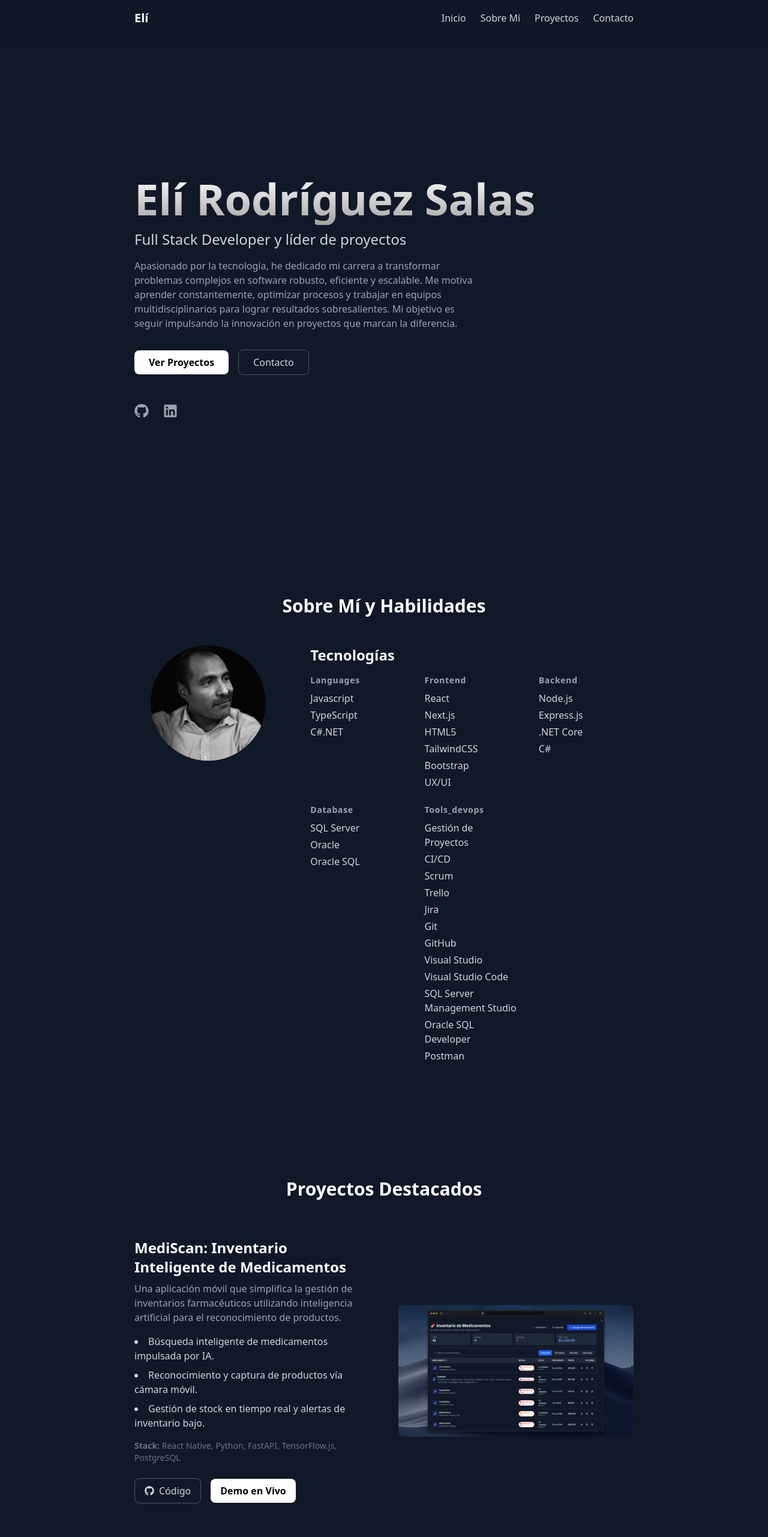
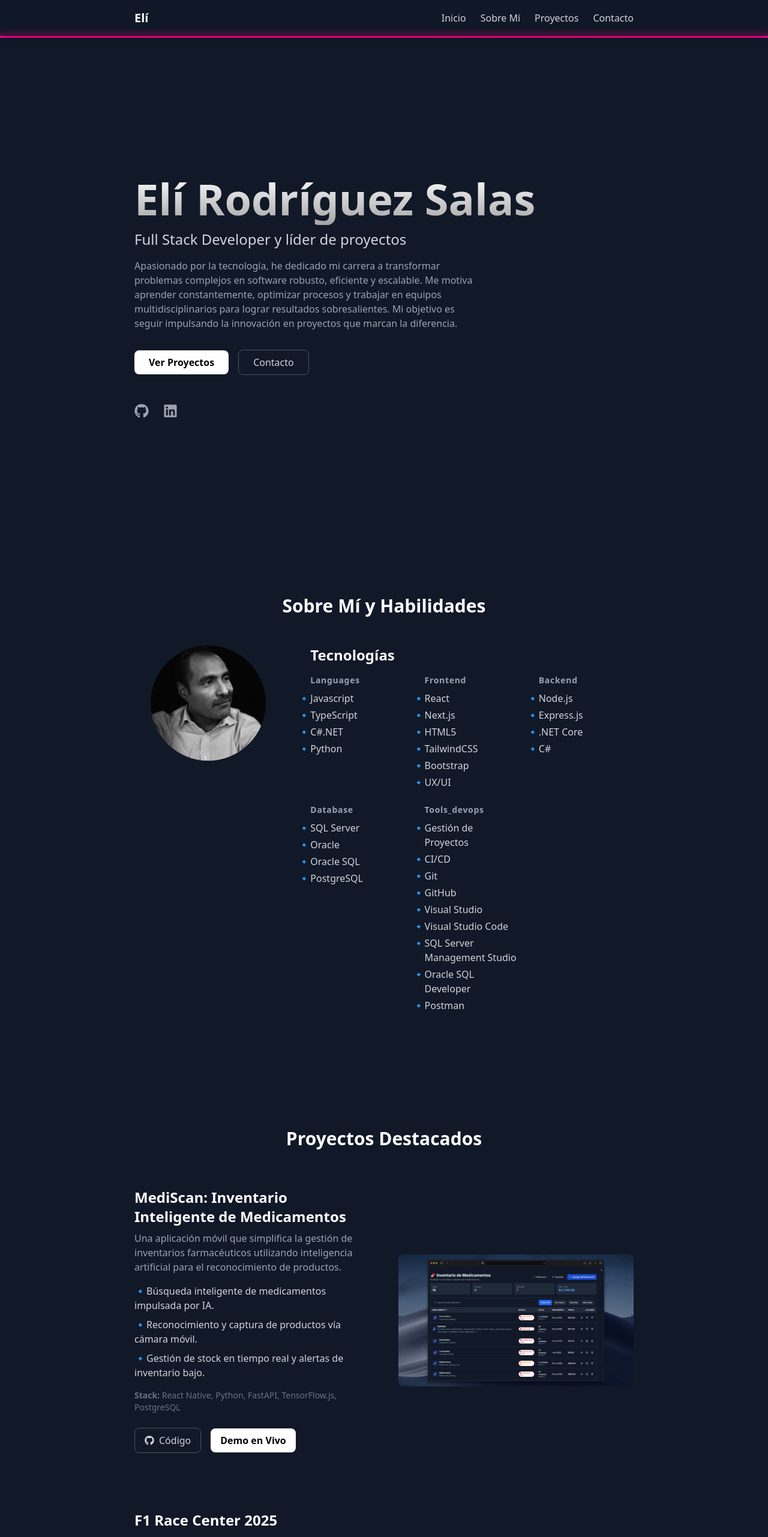
Before and after one commit to EliNiperd/landing-eliconacento, a Next.js app: page / in a window 1280 px wide. Shown: the top 2562 px of the page at 60% size. Built offline with nearby package versions, Linux system fonts and the light colour scheme.

Commit message:
feat: Apply final content adjustments and layout refinements

```diff
--- a/app/lib/data.ts
+++ b/app/lib/data.ts
@@ -64,11 +64,11 @@ export const projects: Project[] = [
 ];
 
 export const skills = {
-  languages: ["Javascript", "TypeScript", "C#.NET"],
+  languages: ["Javascript", "TypeScript", "C#.NET", "Python"],
   frontend: ["React", "Next.js", "HTML5", "TailwindCSS", "Bootstrap", "UX/UI"],
   backend: ["Node.js", "Express.js", ".NET Core", "C#"],
-  database: ["SQL Server", "Oracle", "Oracle SQL"],
-  tools_devops: ["Gestión de Proyectos", "CI/CD", "Scrum", "Trello", "Jira", "Git", "GitHub", "Visual Studio", "Visual Studio Code", "SQL Server Management Studio", "Oracle SQL Developer", "Postman"],
+  database: ["SQL Server", "Oracle", "Oracle SQL", "PostgreSQL"],
+  tools_devops: ["Gestión de Proyectos", "CI/CD", "Git", "GitHub", "Visual Studio", "Visual Studio Code", "SQL Server Management Studio", "Oracle SQL Developer", "Postman"],
 };
 
 export const aboutMe = {
--- a/app/page.tsx
+++ b/app/page.tsx
@@ -2,16 +2,48 @@
 
 import Image from "next/image";
 import { aboutMe, projects, skills } from "./lib/data";
-import { FaGithub, FaLinkedin } from 'react-icons/fa';
+import { FaGithub, FaLinkedin } from "react-icons/fa";
 import Navbar from "./components/Navbar";
-import { motion } from "framer-motion";
+import { motion, useScroll } from "framer-motion";
+import type { Variants } from "framer-motion";
 
 export default function HomePage() {
+  const { scrollYProgress } = useScroll();
+  const scrollVariants: Variants = {
+    onscreen: {
+      opacity: 1,
+      y: 0,
+      transition: {
+        duration: 0.5,
+        delay: 0.2,
+      },
+    }
+  }
+  /*
+  animate={{ opacity: 1, y: 0 }}
+          transition={{ duration: 0.5, delay: 0.2 }}
+  */
   return (
     <main className="container mx-auto max-w-4xl p-8 pt-24 antialiased">
       <Navbar />
+      <motion.div
+        id="scroll-indicator"
+        style={{
+          scaleX: scrollYProgress,
+          position: "fixed",
+          top: 53,
+          left: 0,
+          right: 0,
+          height: 10,
+          originX: 0,
+          background: "#ff0088",
+        }}
+      />
       {/* --- HERO SECTION --- */}
-      <section id="hero" className="h-screen flex flex-col justify-center items-start">
+      <section
+        id="hero"
+        className="h-screen flex flex-col justify-center items-start"
+      >
         <motion.h1
           initial={{ opacity: 0, y: 20 }}
           animate={{ opacity: 1, y: 0 }}
@@ -42,10 +74,16 @@ export default function HomePage() {
           transition={{ duration: 0.5, delay: 0.8 }}
           className="flex items-center gap-4 mt-8"
         >
-          <a href="#projects" className="px-6 py-2 bg-white text-black font-semibold rounded-lg hover:bg-gray-200 transition-colors">
+          <a
+            href="#projects"
+            className="px-6 py-2 bg-white text-black font-semibold rounded-lg hover:bg-gray-200 transition-colors"
+          >
             Ver Proyectos
           </a>
-          <a href="#contact" className="px-6 py-2 border border-gray-600 text-gray-300 rounded-lg hover:bg-gray-800 transition-colors">
+          <a
+            href="#contact"
+            className="px-6 py-2 border border-gray-600 text-gray-300 rounded-lg hover:bg-gray-800 transition-colors"
+          >
             Contacto
           </a>
         </motion.div>
@@ -55,16 +93,45 @@ export default function HomePage() {
           transition={{ duration: 0.5, delay: 1.0 }}
           className="flex items-center gap-6 mt-12 text-2xl"
         >
-          <a href={aboutMe.githubUrl} target="_blank" rel="noopener noreferrer" className="text-gray-400 hover:text-white transition-colors"><FaGithub /></a>
-          <a href={aboutMe.linkedinUrl} target="_blank" rel="noopener noreferrer" className="text-gray-400 hover:text-white transition-colors"><FaLinkedin /></a>
+          <a
+            href={aboutMe.githubUrl}
+            target="_blank"
+            rel="noopener noreferrer"
+            className="text-gray-400 hover:text-white transition-colors"
+          >
+            <FaGithub />
+          </a>
+          <a
+            href={aboutMe.linkedinUrl}
+            target="_blank"
+            rel="noopener noreferrer"
+            className="text-gray-400 hover:text-white transition-colors"
+          >
+            <FaLinkedin />
+          </a>
         </motion.div>
       </section>
 
       {/* --- ABOUT ME & SKILLS SECTION --- */}
       <section id="about" className="py-24">
-        <h2 className="text-3xl font-bold mb-12 text-center">Sobre Mí y Habilidades</h2>
+        <motion.h2
+          initial={{ opacity: 0, y: 20 }}
+          // animate={{ opacity: 1, y: 0 }}
+          // transition={{ duration: 0.5, delay: 0.2 }}
+          whileInView="onscreen"
+          variants={scrollVariants}
+          className="text-3xl font-bold mb-12 text-center"
+        >
+          Sobre Mí y Habilidades
+        </motion.h2>
         <div className="grid grid-cols-1 md:grid-cols-3 gap-12 items-start">
-          <div className="md:col-span-1 flex justify-center">
+          {/* Profile photo */}
+          <motion.div
+            initial={{ opacity: 0, y: 20 }}
+            whileInView="onscreen"
+            variants={scrollVariants}
+            className="md:col-span-1 flex justify-center"
+          >
             <Image
               src="/profile-photo.jpg"
               alt="Foto de perfil de Eli con Acento"
@@ -72,16 +139,45 @@ export default function HomePage() {
               height={192}
               className="rounded-full object-cover w-48 h-48"
             />
-          </div>
+          </motion.div>
           <div className="md:col-span-2">
-            <h3 className="text-2xl font-semibold mb-4">Tecnologías</h3>
+            <motion.h3
+              initial={{ opacity: 0, y: 20 }}
+              // animate={{ opacity: 1, y: 0 }}
+              // transition={{ duration: 0.5, delay: 0.4 }}
+              whileInView="onscreen"
+              variants={scrollVariants}
+              className="text-2xl font-semibold mb-4"
+            >
+              Tecnologías
+            </motion.h3>
             <div className="grid grid-cols-2 md:grid-cols-3 gap-x-8 gap-y-6">
               {Object.entries(skills).map(([category, skillList]) => (
                 <div key={category}>
-                  <h4 className="font-bold text-gray-400 capitalize mb-2 text-sm tracking-wider">{category}</h4>
-                  <ul className="space-y-1">
-                    {skillList.map(skill => (
-                      <li key={skill} className="text-gray-300">{skill}</li>
+                  <motion.h4
+                    initial={{ opacity: 0, y: 20 }}
+                    // animate={{ opacity: 1, y: 0 }}
+                    // transition={{ duration: 0.5, delay: 0.6 }}
+                    whileInView="onscreen"
+                    variants={scrollVariants}
+                    className="font-bold text-gray-400 capitalize mb-2 text-sm tracking-wider"
+                  >
+                    {category}
+                  </motion.h4>
+                  {/* List of skills  //🔸🔹🔺💠 */}
+                  <ul className="space-y-1 list-['🔹']">
+                    {skillList.map((skill) => (
+                      <motion.li
+                        key={skill}
+                        initial={{ opacity: 0, y: 20 }}
+                        // animate={{ opacity: 1, y: 0 }}
+                        // transition={{ duration: 0.5, delay: 0.8 }}
+                        whileInView="onscreen"
+                        variants={scrollVariants}
+                        className="text-gray-300 "
+                      >
+                        {skill}
+                      </motion.li>
                     ))}
                   </ul>
                 </div>
@@ -93,30 +189,54 @@ export default function HomePage() {
 
       {/* --- PROJECTS SECTION --- */}
       <section id="projects" className="py-24">
-        <h2 className="text-3xl font-bold mb-16 text-center">Proyectos Destacados</h2>
+        <h2 className="text-3xl font-bold mb-16 text-center">
+          Proyectos Destacados
+        </h2>
         <div className="space-y-24">
           {projects.map((project, index) => (
-            <div key={index} className="grid grid-cols-1 md:grid-cols-2 gap-8 md:gap-12 items-center">
-              <div className={`md:order-${index % 2 === 0 ? '1' : '2'}`}>
+            <motion.div
+              key={index}
+              initial={{ opacity: 0, y: 20 }}
+              whileInView="onscreen"
+              variants={scrollVariants}
+              className="grid grid-cols-1 md:grid-cols-2 gap-8 md:gap-12 items-center"
+            >
+
+              <div className={`md:order-${index % 2 === 0 ? "1" : "2"}`}>
                 <h3 className="text-2xl font-bold mb-2">{project.title}</h3>
                 <p className="text-gray-400 mb-4">{project.description}</p>
-                <ul className="list-disc list-inside space-y-2 mb-4 text-gray-300">
-                  {project.features.map((feature, fIndex) => <li key={fIndex}>{feature}</li>)}
+                {/* <ul className="list-disc list-inside space-y-2 mb-4 text-gray-300" /> */}
+                <ul className="list-['🔹'] list-inside space-y-2 mb-4 text-gray-300">
+                  {project.features.map((feature, fIndex) => (
+                    <li key={fIndex}>{feature}</li>
+                  ))}
                 </ul>
-                <p className="text-sm text-gray-500 mb-6"><strong>Stack:</strong> {project.techStack}</p>
+                <p className="text-sm text-gray-500 mb-6">
+                  <strong>Stack:</strong> {project.techStack}
+                </p>
                 <div className="flex items-center gap-4">
-                  <a href={project.githubUrl} target="_blank" rel="noopener noreferrer" className="flex items-center gap-2 px-4 py-2 border border-gray-600 text-gray-300 rounded-lg hover:bg-gray-800 transition-colors">
+                  <a
+                    href={project.githubUrl}
+                    target="_blank"
+                    rel="noopener noreferrer"
+                    className="flex items-center gap-2 px-4 py-2 border border-gray-600 text-gray-300 rounded-lg hover:bg-gray-800 transition-colors"
+                  >
                     <FaGithub />
                     <span>Código</span>
                   </a>
                   {project.liveDemoUrl && (
-                    <a href={project.liveDemoUrl} target="_blank" rel="noopener noreferrer" className="flex items-center gap-2 px-4 py-2 bg-white text-black font-semibold rounded-lg hover:bg-gray-200 transition-colors">
+                    <a
+                      href={project.liveDemoUrl}
+                      target="_blank"
+                      rel="noopener noreferrer"
+                      className="flex items-center gap-2 px-4 py-2 bg-white text-black font-semibold rounded-lg hover:bg-gray-200 transition-colors"
+                    >
                       <span>Demo en Vivo</span>
                     </a>
                   )}
                 </div>
               </div>
-              <div className={`md:order-${index % 2 === 0 ? '2' : '1'}`}>
+              <div className={`md:order-${index % 2 === 0 ? "2" : "1"}`}>
                 <div className="aspect-video bg-gray-800 rounded-lg flex items-center justify-center">
                   <Image
                     src={project.imageUrl}
@@ -127,7 +247,7 @@ export default function HomePage() {
                   />
                 </div>
               </div>
-            </div>
+            </motion.div>
           ))}
         </div>
       </section>
@@ -136,7 +256,8 @@ export default function HomePage() {
       <section id="contact" className="py-24 text-center">
         <h2 className="text-3xl font-bold mb-8">Contacto</h2>
         <p className="text-gray-400 mb-8 max-w-xl mx-auto">
-          ¿Tienes una idea o un proyecto en mente? ¡Hablemos! Puedes contactarme directamente a mi correo electrónico.
+          ¿Tienes una idea o un proyecto en mente? ¡Hablemos! Puedes contactarme
+          directamente a mi correo electrónico.
         </p>
         <a
           href="mailto:eli.rodriguez@gmail.com"
@@ -148,7 +269,10 @@ export default function HomePage() {
 
       {/* --- FOOTER --- */}
       <footer className="py-8 text-center text-gray-500 text-sm">
-        <p>&copy; {new Date().getFullYear()} {aboutMe.name}. Todos los derechos reservados.</p>
+        <p>
+          &copy; {new Date().getFullYear()} {aboutMe.name}. Todos los derechos
+          reservados.
+        </p>
       </footer>
     </main>
   );
```
